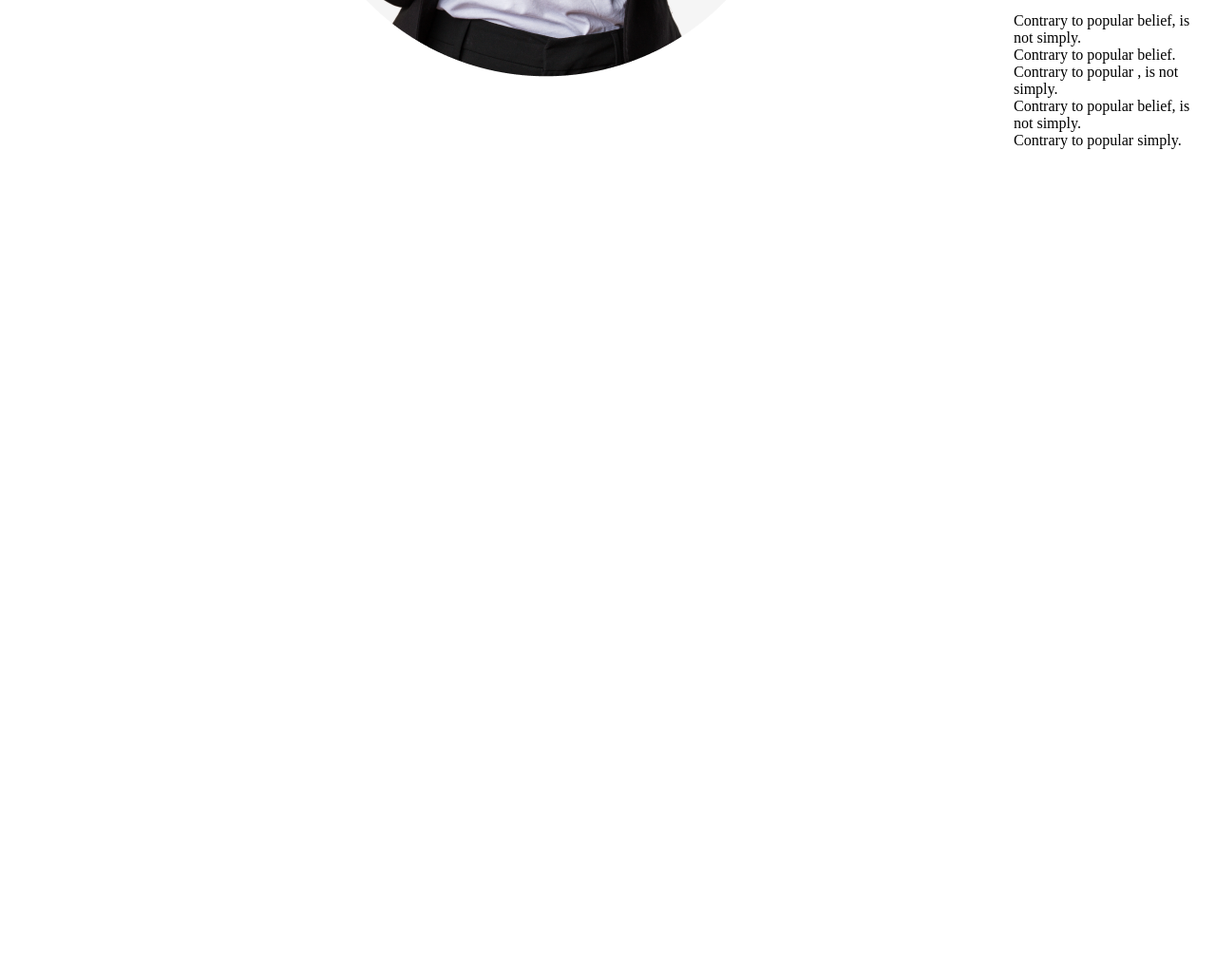
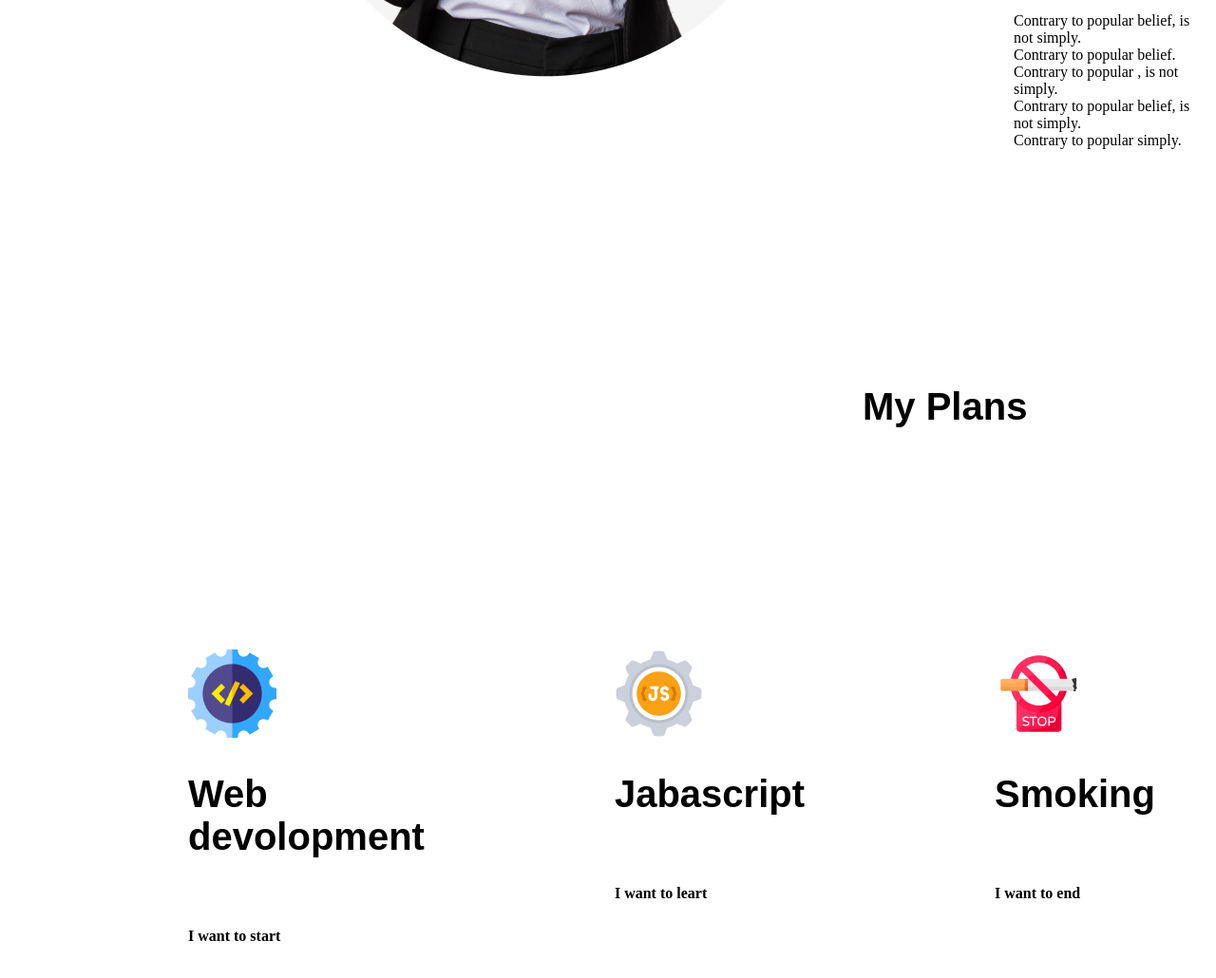
Before and after one commit to Emranhossainshuvo/new-year-new-me, a plain HTML site: page index.html in a window 1280 px wide. Shown: the part 1693-2723 px from the top of the page at 95% size. Before the commit the page ends 1966 px from the top, so only its background shows below. Drawn offline with Linux system fonts and the light colour scheme.

Commit message:
more add

```diff
--- a/index.html
+++ b/index.html
@@ -41,6 +41,19 @@
 
 
         </section>
+        <section class="my-plan">
+            <h1>My Plans</h1>
+
+        </section>
+        <section>
+            <ul class="ul">
+            <div><li><img src="images/icons/web.png" alt=""><br><h1>Web devolopment</h1><br><h4>I want to start</h4></li></div>
+            <div><li><img src="images/icons/js.png" alt=""><h1>Jabascript</h1><br><h4>I want to leart</h4></li></div>
+            <div><li><img src="images/icons/smoke.png" alt=""><h1>Smoking</h1><br><h4>I want to end</h4></li></div>
+            <div><li><img src="images/icons/ecom.png" alt=""><h1>E comers</h1><br><h4>I want to develop</h4></li></div>
+        </ul>
+        </section>
+
 
 
 
--- a/styles/styles.css
+++ b/styles/styles.css
@@ -80,3 +80,14 @@ main section ul li{
     margin-left: 450px;
     margin-top: 350px;
 }
+.my-plan{
+    position: relative;
+    top: 200px;
+    left: 900px;
+}
+.ul{
+    display: flex;
+    margin-top: 400px;
+    margin-left: 150px;
+    gap: 200px;
+}
```
